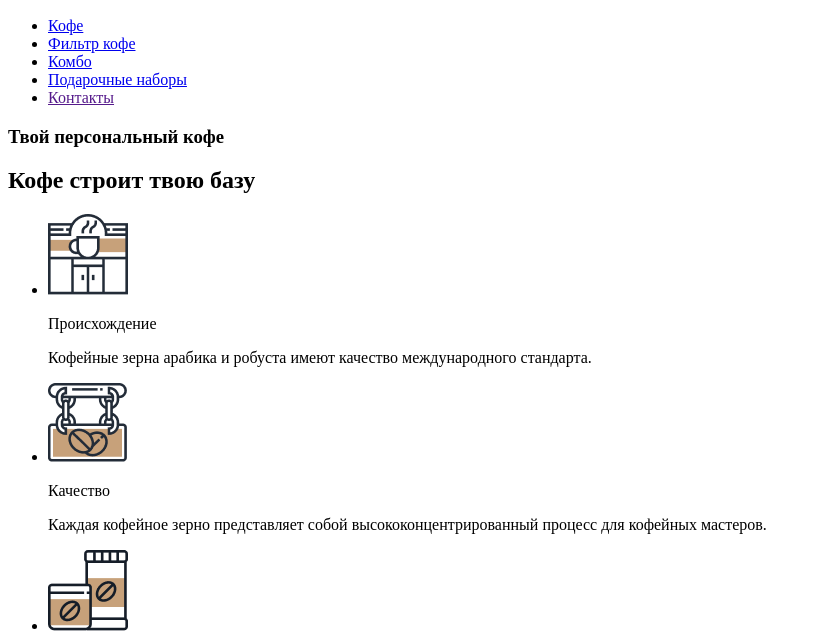
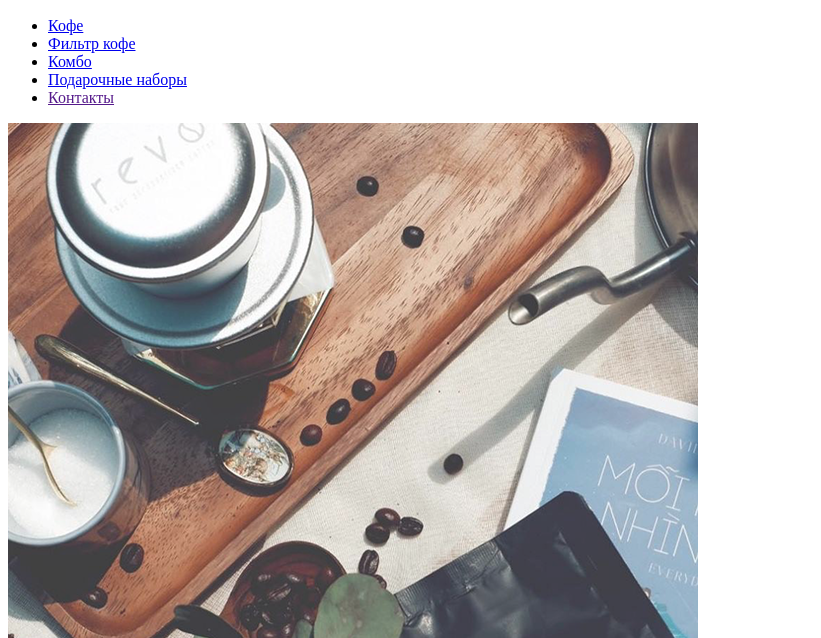
Before and after one commit to ReaperCq/Coffee, a plain HTML site: page index.html in a window 1280 px wide. Shown: the part 162-800 px from the top of the page, without its empty margins (0-821 px from the left). Drawn offline with Linux system fonts and the light colour scheme.

Commit message:
Добавление баннера

```diff
--- a/index.html
+++ b/index.html
@@ -33,6 +33,9 @@
                 </li>
             </ul>
         </nav>
+        <div>
+            <img src="assets/Баннер.png">
+        </div>
     </header>
     <main>
         <section id="section-features">
```
